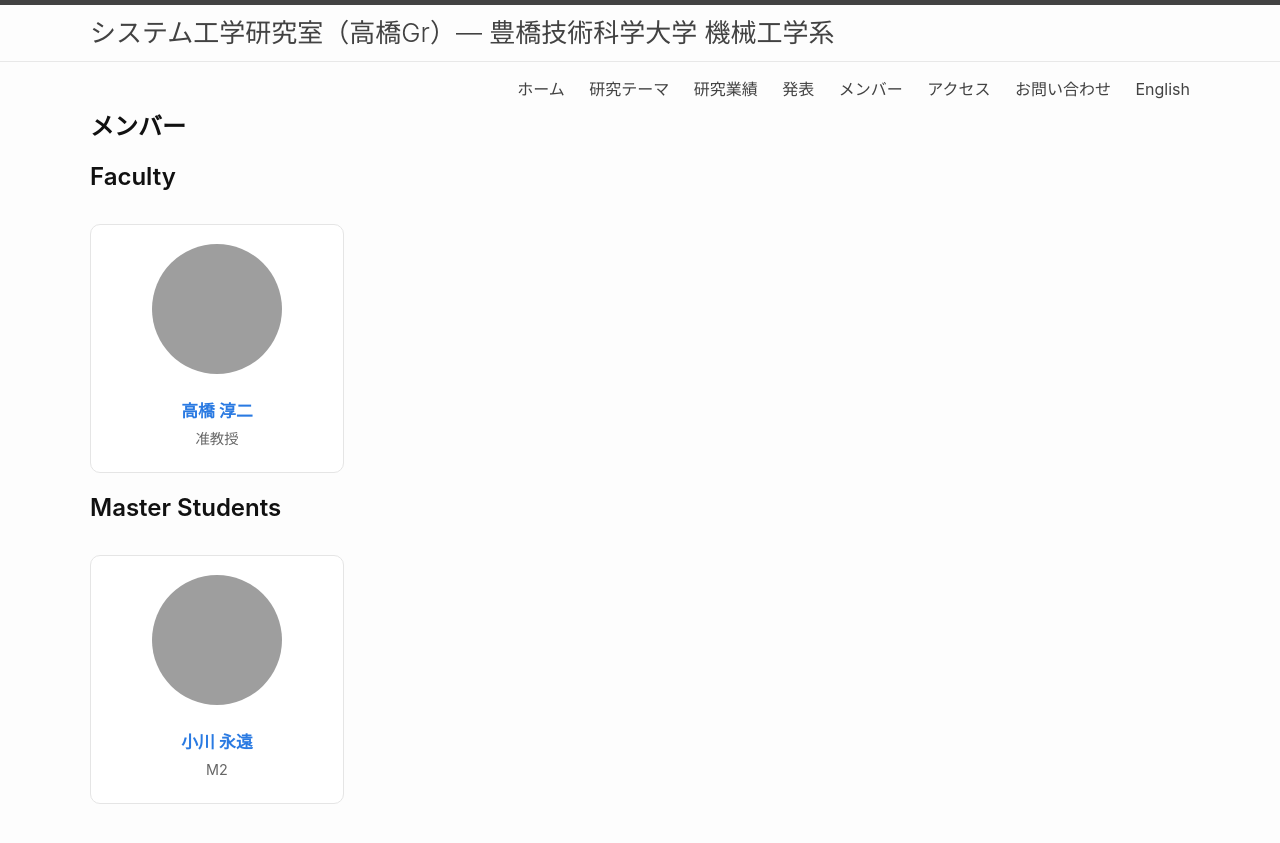
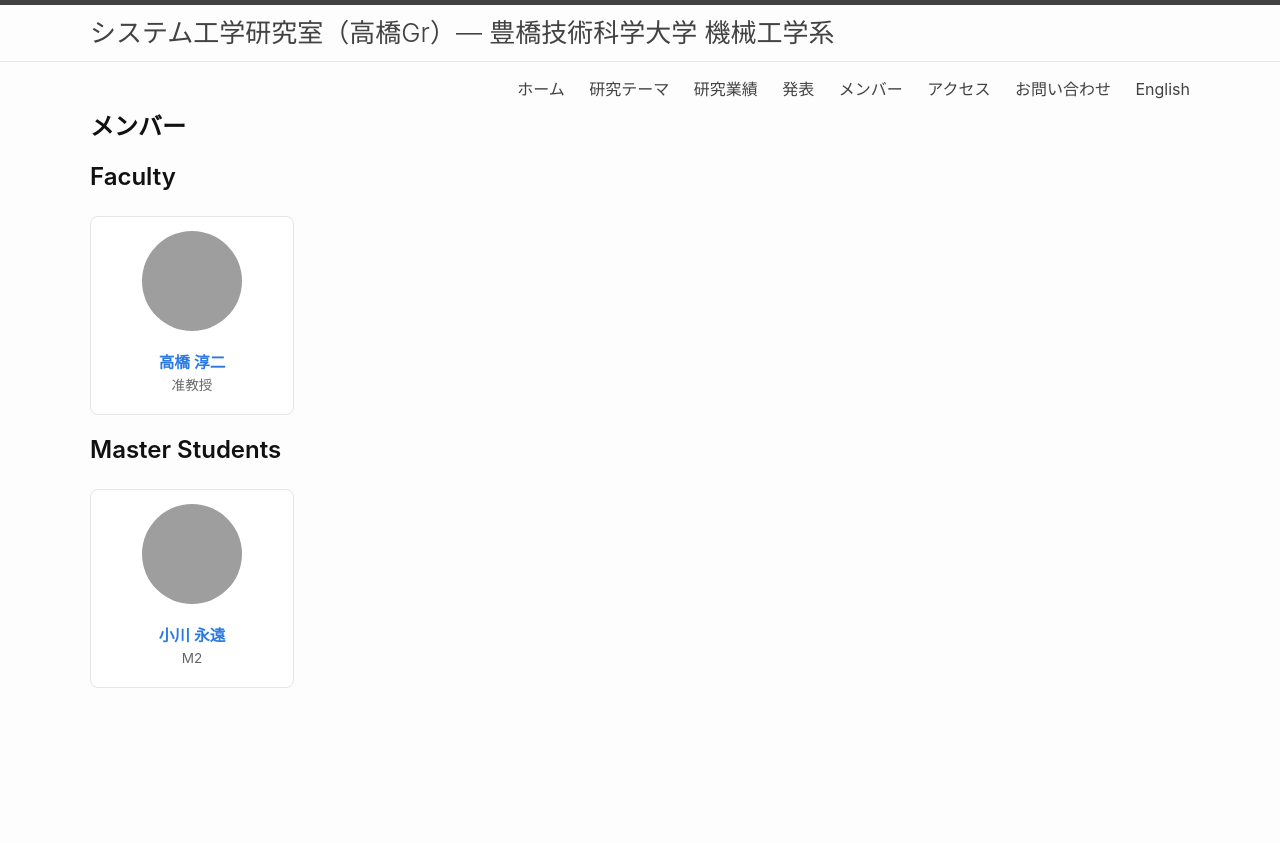
Before and after one commit to tlab-tut/tlab-site, a Jekyll site: the page built from members.md, in a window 1280 px wide. Shown: the top 843 px of the page. Built offline with Jekyll 4.4.1, drawn with Linux system fonts in a browser that asks for light colours; grey boxes are pictures that could not be loaded.

Commit message:
メンバーカードサイズ修正

```diff
--- a/assets/css/components.css
+++ b/assets/css/components.css
@@ -146,42 +146,42 @@
 
 .member-grid {
   display: grid;
-  grid-template-columns: repeat(auto-fill, minmax(240px, 1fr));
-  gap: 28px;
-  margin-top: 2rem;
+  grid-template-columns: repeat(auto-fill, minmax(200px, 1fr));
+  gap: 20px;
+  margin-top: 1.5rem;
 }
 
 .member-card {
   background: #ffffff;
   border: 1px solid #e5e5e5;
-  border-radius: 10px;
-  padding: 1.2rem;
+  border-radius: 8px;
+  padding: 0.9rem;
   text-align: center;
-  transition: transform 0.2s ease, box-shadow 0.2s ease;
+  transition: transform 0.18s ease, box-shadow 0.18s ease;
 }
 
 .member-card:hover {
-  transform: translateY(-5px);
-  box-shadow: 0 8px 22px rgba(0,0,0,0.08);
+  transform: translateY(-3px);
+  box-shadow: 0 5px 14px rgba(0,0,0,0.07);
 }
 
 .member-card img {
-  width: 130px;
-  height: 130px;
+  width: 100px;
+  height: 100px;
   border-radius: 50%;
   object-fit: cover;
-  margin-bottom: 0.8rem;
+  margin-bottom: 0.6rem;
 }
 
 .member-card h3 {
-  margin: 0.4rem 0 0.3rem;
-  font-size: 1.05rem;
+  margin: 0.3rem 0 0;
+  font-size: 0.98rem;
 }
 
 .member-card p {
-  font-size: 0.9rem;
+  font-size: 0.85rem;
   color: #666;
-  margin: 0.2rem 0;
+  margin: 0.15rem 0;
 }
 
 /* =========================
```
